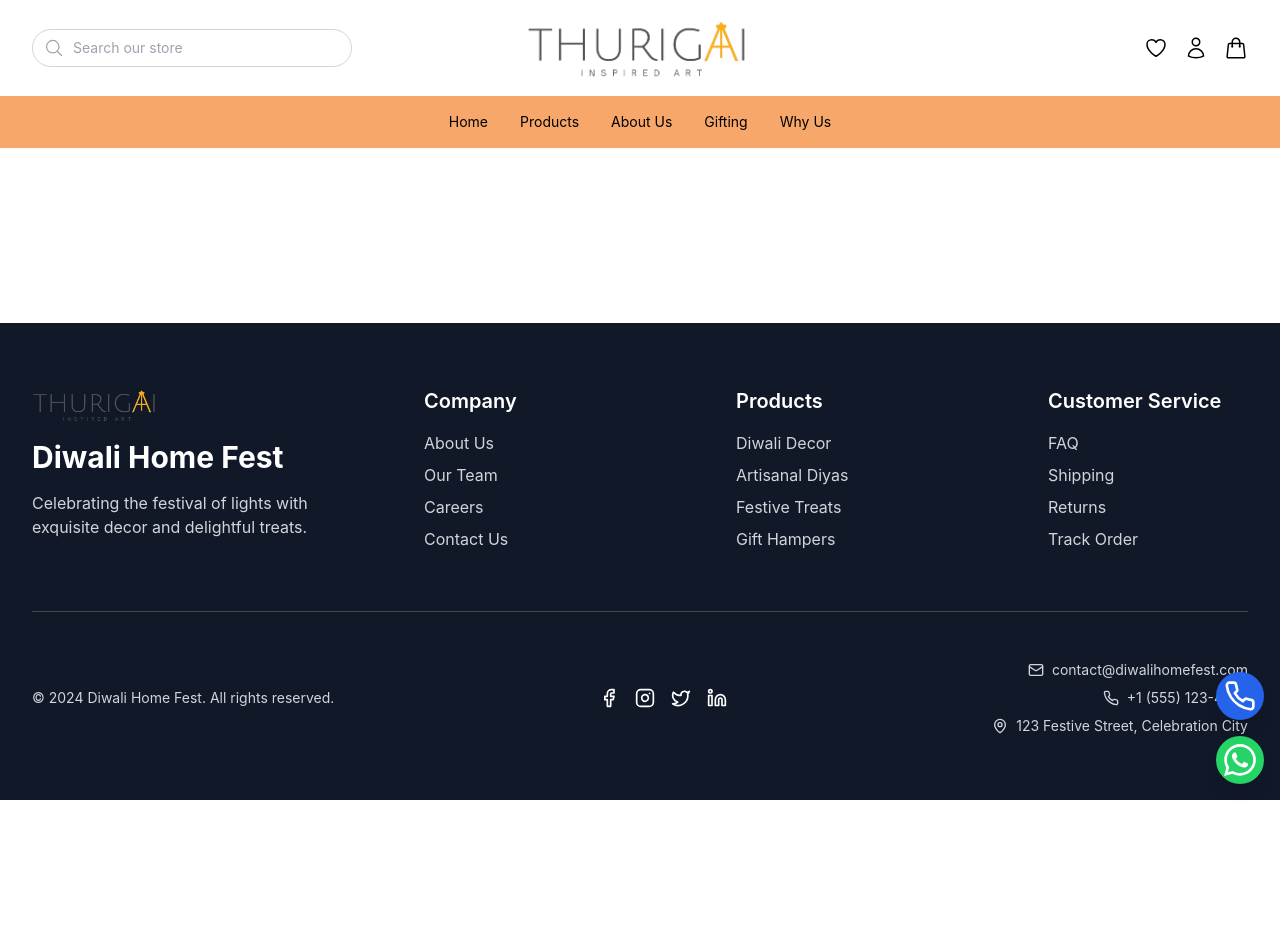
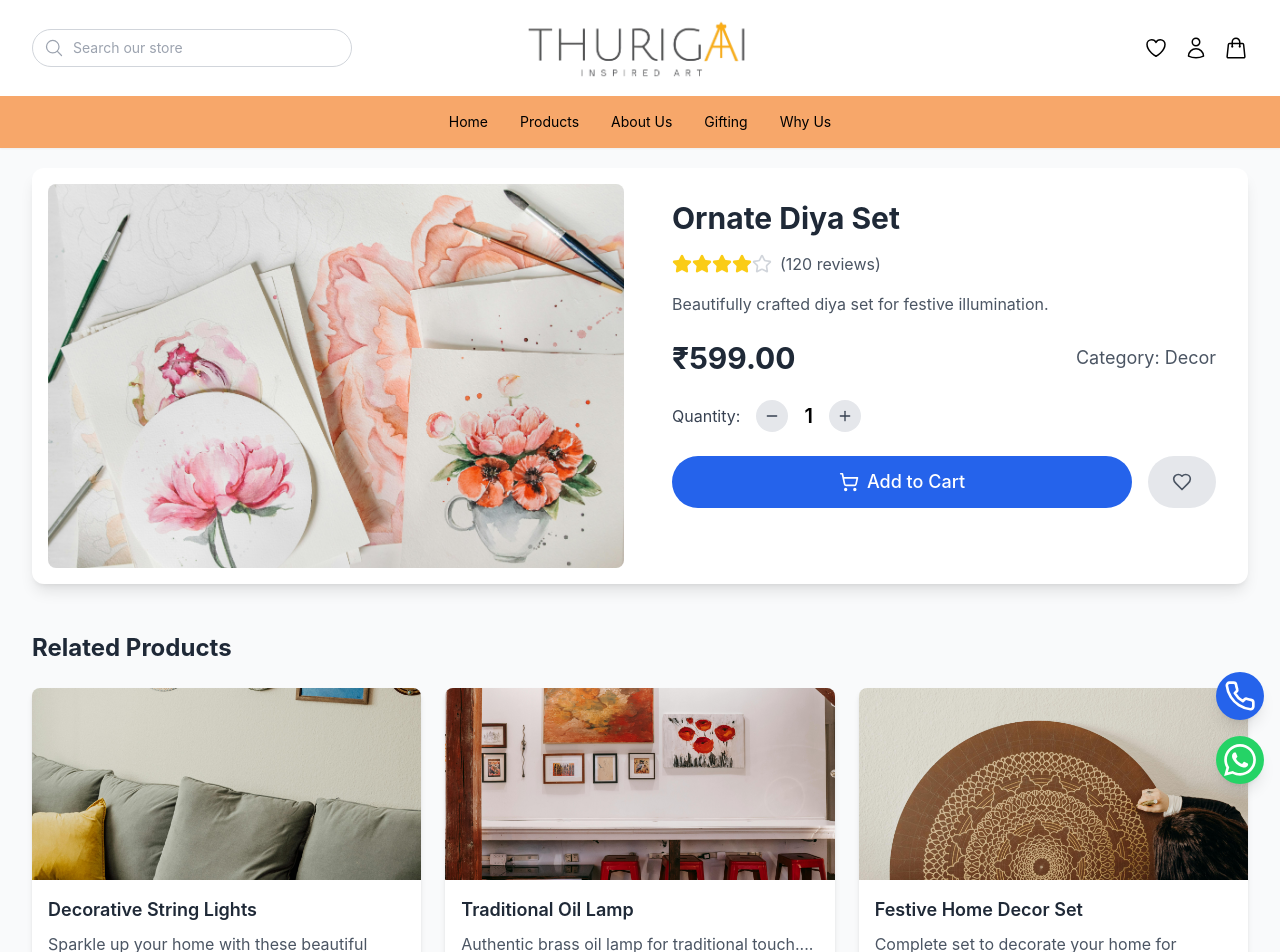
Before and after one commit to 6382737054/Thurigai-ecom, a React (Create React App) app: page /product/1 in a window 1280 px wide. Shown: the top 952 px of the page. Before the commit the page ends 800 px from the top, so only its background shows below. Built offline with nearby package versions, Linux system fonts and the light colour scheme.

Commit message:
Initial commit

```diff
--- a/src/App.js
+++ b/src/App.js
@@ -8,6 +8,7 @@ import Footer from './Components/Footer';
 import CartPage from './Pages/CartPage';
 import WhatsAppButton from './Components/WhatsappButton';
 import PhoneButton from './Components/PhoneButton';
+import ProductDescription from './Pages/ProductDescription'; // Import the new component
 
 function App() {
   const [isLoaded, setIsLoaded] = useState(false);
@@ -28,8 +29,9 @@ function App() {
           <Routes>
             <Route path="/" element={<Hero />} />
             <Route path="/products" element={<ProductsSection />} />
+            <Route path="/product/:id" element={<ProductDescription />} /> {/* New route for product description */}
             <Route path="/about-us" element={<AboutUsSection />} />
-            <Route path="/cart" element={<CartPage/>}/>
+            <Route path="/cart" element={<CartPage/>} />
           </Routes>
         </main>
         <Footer className="mt-auto" />
--- /dev/null
+++ b/src/Pages/ProductDescription.jsx
@@ -0,0 +1,162 @@
+import React, { useState, useEffect } from 'react';
+import { useParams, useNavigate } from 'react-router-dom';
+import { motion } from 'framer-motion';
+import { ShoppingCart, Heart, Star, ArrowLeft, Plus, Minus } from 'lucide-react';
+import { mockProducts } from './Products'; // Adjust the import path as needed
+
+const ProductDescription = () => {
+  const { id } = useParams();
+  const navigate = useNavigate();
+  const [product, setProduct] = useState(null);
+  const [quantity, setQuantity] = useState(1);
+  const [relatedProducts, setRelatedProducts] = useState([]);
+
+  useEffect(() => {
+    const fetchedProduct = mockProducts.find(p => p.id === parseInt(id));
+    setProduct(fetchedProduct || null);
+
+    if (fetchedProduct) {
+      const related = mockProducts
+        .filter(p => p.category === fetchedProduct.category && p.id !== fetchedProduct.id)
+        .slice(0, 3);
+      setRelatedProducts(related);
+    }
+  }, [id]);
+
+  if (!product) {
+    return (
+      <div className="text-center mt-20">
+        <p className="text-xl text-gray-600">Product not found.</p>
+        <button
+          onClick={() => navigate('/products')}
+          className="mt-4 text-blue-600 hover:text-blue-800 font-semibold"
+        >
+          Return to Products
+        </button>
+      </div>
+    );
+  }
+
+  const handleAddToCart = () => {
+    let cartItems = JSON.parse(localStorage.getItem('cartItems')) || [];
+    const existingItem = cartItems.find(item => item.id === product.id);
+
+    if (existingItem) {
+      cartItems = cartItems.map(item =>
+        item.id === product.id ? { ...item, quantity: item.quantity + quantity } : item
+      );
+    } else {
+      cartItems = [...cartItems, { ...product, quantity }];
+    }
+
+    localStorage.setItem('cartItems', JSON.stringify(cartItems));
+    console.log('Added to cart:', product);
+  };
+
+  const handleToggleWishlist = () => {
+    setProduct(prevProduct => ({
+      ...prevProduct,
+      isWishlisted: !prevProduct.isWishlisted
+    }));
+    console.log('Toggled wishlist:', product);
+  };
+
+  return (
+    <div className="bg-gray-50 min-h-screen pt-28 pb-12 px-4 sm:px-6 lg:px-8">
+      <div className="max-w-7xl mx-auto">
+        <button
+          onClick={() => navigate(-1)}
+          className="mb-8 flex items-center text-blue-600 hover:text-blue-800 font-semibold"
+        >
+          <ArrowLeft className="mr-2" /> Back to Products
+        </button>
+        <div className="bg-white rounded-xl shadow-lg overflow-hidden">
+          <div className="md:flex">
+            <div className="md:flex-shrink-0 md:w-1/2 p-4">
+              <img className="w-full h-96 object-contain rounded-lg" src={product.image} alt={product.name} />
+            </div>
+            <div className="p-8 md:w-1/2">
+              <motion.h2
+                className="text-3xl font-bold text-gray-800 mb-4"
+                initial={{ opacity: 0, y: -20 }}
+                animate={{ opacity: 1, y: 0 }}
+                transition={{ duration: 0.5 }}
+              >
+                {product.name}
+              </motion.h2>
+              <div className="flex items-center mb-4">
+                <div className="flex">
+                  {[...Array(5)].map((_, i) => (
+                    <Star key={i} className={`h-5 w-5 ${i < Math.floor(product.rating) ? 'text-yellow-400 fill-yellow-400' : 'text-gray-300'}`} />
+                  ))}
+                </div>
+                <span className="ml-2 text-gray-600">({product.reviews} reviews)</span>
+              </div>
+              <p className="text-gray-600 mb-6">{product.description}</p>
+              <div className="flex items-center justify-between mb-6">
+                <span className="text-3xl font-bold text-gray-800">₹{product.price.toFixed(2)}</span>
+                <span className="text-lg text-gray-600">Category: {product.category}</span>
+              </div>
+              <div className="flex items-center mb-6">
+                <span className="mr-4 text-gray-700">Quantity:</span>
+                <button
+                  onClick={() => setQuantity(Math.max(1, quantity - 1))}
+                  className="bg-gray-200 text-gray-700 rounded-full p-2"
+                >
+                  <Minus size={16} />
+                </button>
+                <span className="mx-4 text-xl font-semibold">{quantity}</span>
+                <button
+                  onClick={() => setQuantity(quantity + 1)}
+                  className="bg-gray-200 text-gray-700 rounded-full p-2"
+                >
+                  <Plus size={16} />
+                </button>
+              </div>
+              <div className="flex space-x-4">
+                <button
+                  className="flex-1 bg-blue-600 text-white py-3 px-6 rounded-full text-lg font-medium hover:bg-blue-700 transition duration-300 flex items-center justify-center"
+                  onClick={handleAddToCart}
+                >
+                  <ShoppingCart className="mr-2 h-5 w-5" />
+                  Add to Cart
+                </button>
+                <button
+                  className="bg-gray-200 text-gray-800 py-3 px-6 rounded-full text-lg font-medium hover:bg-gray-300 transition duration-300 flex items-center justify-center"
+                  onClick={handleToggleWishlist}
+                >
+                  <Heart className={`h-5 w-5 ${product.isWishlisted ? 'text-red-500 fill-red-500' : 'text-gray-600'}`} />
+                </button>
+              </div>
+            </div>
+          </div>
+        </div>
+
+        {relatedProducts.length > 0 && (
+          <div className="mt-12">
+            <h3 className="text-2xl font-bold text-gray-800 mb-6">Related Products</h3>
+            <div className="grid grid-cols-1 sm:grid-cols-2 lg:grid-cols-3 gap-6">
+              {relatedProducts.map(relatedProduct => (
+                <div key={relatedProduct.id} className="bg-white rounded-lg shadow-md overflow-hidden">
+                  <img className="w-full h-48 object-cover" src={relatedProduct.image} alt={relatedProduct.name} />
+                  <div className="p-4">
+                    <h4 className="text-lg font-semibold text-gray-800 mb-2">{relatedProduct.name}</h4>
+                    <p className="text-gray-600 mb-2">{relatedProduct.description.slice(0, 50)}...</p>
+                    <button
+                      onClick={() => navigate(`/product/${relatedProduct.id}`)}
+                      className="text-blue-600 hover:text-blue-800 font-semibold"
+                    >
+                      View Product
+                    </button>
+                  </div>
+                </div>
+              ))}
+            </div>
+          </div>
+        )}
+      </div>
+    </div>
+  );
+};
+
+export default ProductDescription;
--- a/src/Pages/test.jsx
+++ b/src/Pages/test.jsx
@@ -4,23 +4,23 @@ import { ShoppingCart, Heart, Star, Search, ChevronLeft, ChevronRight, Filter }
 import { useNavigate } from 'react-router-dom';
 
 const mockProducts = [
-  { id: 1, name: "Ornate Diya Set", category: "Decor", price: 599, rating: 4.5, reviews: 120, image: "/Images/product1.png", description: "Beautifully crafted diya set for festive illumination." },
-  { id: 2, name: "Rangoli Stencil Kit", category: "Art", price: 299, rating: 4.2, reviews: 85, image: "/Images/product1.png", description: "Create stunning rangoli designs with ease." },
-  { id: 3, name: "Festive Kurta - Men", category: "Clothing", price: 1499, rating: 4.7, reviews: 200, image: "/Images/product1.png", description: "Elegant kurta for men, perfect for Diwali celebrations." },
-  { id: 4, name: "Lakshmi-Ganesh Idol", category: "Religious", price: 2999, rating: 4.9, reviews: 300, image: "/Images/product1.png", description: "Auspicious Lakshmi-Ganesh idol for prosperity." },
-  { id: 5, name: "Diwali Sweets Box", category: "Food", price: 799, rating: 4.4, reviews: 150, image: "/Images/product1.png", description: "Assorted traditional sweets for gifting." },
-  { id: 6, name: "Decorative String Lights", category: "Decor", price: 399, rating: 4.3, reviews: 110, image: "/Images/product1.png", description: "Sparkle up your home with these beautiful lights." },
-  { id: 7, name: "Diwali Greeting Cards Set", category: "Stationery", price: 199, rating: 4.1, reviews: 80, image: "/Images/product1.png", description: "Beautifully designed cards for Diwali wishes." },
-  { id: 8, name: "Traditional Oil Lamp", category: "Decor", price: 499, rating: 4.6, reviews: 95, image: "/Images/product1.png", description: "Authentic brass oil lamp for traditional touch." },
-  { id: 9, name: "Fireworks Safety Kit", category: "Safety", price: 699, rating: 4.8, reviews: 220, image: "/Images/product1.png", description: "Essential safety gear for enjoying fireworks responsibly." },
-  { id: 10, name: "Diwali Recipe Book", category: "Books", price: 349, rating: 4.5, reviews: 130, image: "/Images/product1.png", description: "Collection of traditional Diwali recipes and sweets." },
-  { id: 11, name: "Festive Home Decor Set", category: "Decor", price: 1299, rating: 4.7, reviews: 180, image: "/Images/product1.png", description: "Complete set to decorate your home for Diwali." },
-  { id: 12, name: "Designer Diyas (Set of 6)", category: "Decor", price: 449, rating: 4.4, reviews: 140, image: "/Images/product1.png", description: "Artistically crafted diyas to elevate your decor." },
-  { id: 13, name: "Diwali Gift Hamper", category: "Gifts", price: 1599, rating: 4.8, reviews: 250, image: "/Images/product1.png", description: "Luxurious gift hamper with assorted Diwali goodies." },
-  { id: 14, name: "Diwali Gift Hamper", category: "Gifts", price: 1599, rating: 4.8, reviews: 250, image: "/Images/product1.png", description: "Luxurious gift hamper with assorted Diwali goodies." },
-  { id: 15, name: "Diwali Gift Hamper", category: "Gifts", price: 1599, rating: 4, reviews: 250, image: "/Images/product1.png", description: "Luxurious gift hamper with assorted Diwali goodies." },
-  { id: 16, name: "Diwali Gift Hamper", category: "Gifts", price: 1599, rating: 4.8, reviews: 250, image: "/Images/product1.png", description: "Luxurious gift hamper with assorted Diwali goodies." },
-  { id: 17, name: "Diwali Gift Hamper", category: "Gifts", price: 1599, rating: 4.8, reviews: 250, image: "/Images/product1.png", description: "Luxurious gift hamper with assorted Diwali goodies." },
+  { id: 1, name: "Ornate Diya Set", category: "Decor", price: 599, rating: 4.5, reviews: 120, image: "/Images/Products/product1.png", description: "Beautifully crafted diya set for festive illumination." },
+  { id: 2, name: "Rangoli Stencil Kit", category: "Art", price: 299, rating: 4.2, reviews: 85, image: "/Images/Products/product2.png", description: "Create stunning rangoli designs with ease." },
+  { id: 3, name: "Festive Kurta - Men", category: "Clothing", price: 1499, rating: 4.7, reviews: 200, image: "/Images/Products/product3.png", description: "Elegant kurta for men, perfect for Diwali celebrations." },
+  { id: 4, name: "Lakshmi-Ganesh Idol", category: "Religious", price: 2999, rating: 4.9, reviews: 300, image: "/Images/Products/product4.png", description: "Auspicious Lakshmi-Ganesh idol for prosperity." },
+  { id: 5, name: "Diwali Sweets Box", category: "Food", price: 799, rating: 4.4, reviews: 150, image: "/Images/Products/product5.png", description: "Assorted traditional sweets for gifting." },
+  { id: 6, name: "Decorative String Lights", category: "Decor", price: 399, rating: 4.3, reviews: 110, image:"/Images/Products/product6.png", description: "Sparkle up your home with these beautiful lights." },
+  { id: 7, name: "Diwali Greeting Cards Set", category: "Stationery", price: 199, rating: 4.1, reviews: 80, image: "/Images/Products/product7.png",description: "Beautifully designed cards for Diwali wishes." },
+  { id: 8, name: "Traditional Oil Lamp", category: "Decor", price: 499, rating: 4.6, reviews: 95, image: "/Images/Products/product8.png", description: "Authentic brass oil lamp for traditional touch." },
+  { id: 9, name: "Fireworks Safety Kit", category: "Safety", price: 699, rating: 4.8, reviews: 220, image:"/Images/Products/product9.png", description: "Essential safety gear for enjoying fireworks responsibly." },
+  { id: 10, name: "Diwali Recipe Book", category: "Books", price: 349, rating: 4.5, reviews: 130, image: "/Images/Products/product10.png", description: "Collection of traditional Diwali recipes and sweets." },
+  { id: 11, name: "Festive Home Decor Set", category: "Decor", price: 1299, rating: 4.7, reviews: 180, image: "/Images/Products/product11.png", description: "Complete set to decorate your home for Diwali." },
+  { id: 12, name: "Designer Diyas (Set of 6)", category: "Decor", price: 449, rating: 4.4, reviews: 140, image: "/Images/Products/product12.png", description: "Artistically crafted diyas to elevate your decor." },
+  { id: 13, name: "Diwali Gift Hamper", category: "Gifts", price: 1599, rating: 4.8, reviews: 250, image: "/Images/Products/product13.png", description: "Luxurious gift hamper with assorted Diwali goodies." },
+  { id: 14, name: "Diwali Gift Hamper", category: "Gifts", price: 1599, rating: 4.8, reviews: 250, image: "/Images/Products/product14.png", description: "Luxurious gift hamper with assorted Diwali goodies." },
+  { id: 15, name: "Diwali Gift Hamper", category: "Gifts", price: 1599, rating: 4, reviews: 250, image:"/Images/Products/product15.png", description: "Luxurious gift hamper with assorted Diwali goodies." },
+  { id: 16, name: "Diwali Gift Hamper", category: "Gifts", price: 1599, rating: 4.8, reviews: 250, image: "/Images/Products/product16.png", description: "Luxurious gift hamper with assorted Diwali goodies." },
+
 ];
 
 const ProductCard = ({ product, onAddToCart, onToggleWishlist }) => {
@@ -29,7 +29,7 @@ const ProductCard = ({ product, onAddToCart, onToggleWishlist }) => {
       className="bg-white rounded-xl shadow-lg overflow-hidden relative flex flex-col transition-all duration-300 hover:shadow-xl"
       whileHover={{ y: -5 }}
     >
-      <div className="relative w-full h-60">
+      <div className="relative w-full h-64">
         <img src={product.image} alt={product.name} className="w-full h-full object-cover" />
         <div className="absolute inset-0 bg-black bg-opacity-20 transition-opacity duration-300 opacity-0 hover:opacity-100 flex items-center justify-center">
           <button
```
Also changed, not shown: src/Pages/Products.jsx (+18 -12 lines), src/Pages/MockProducts.jsx (added).
